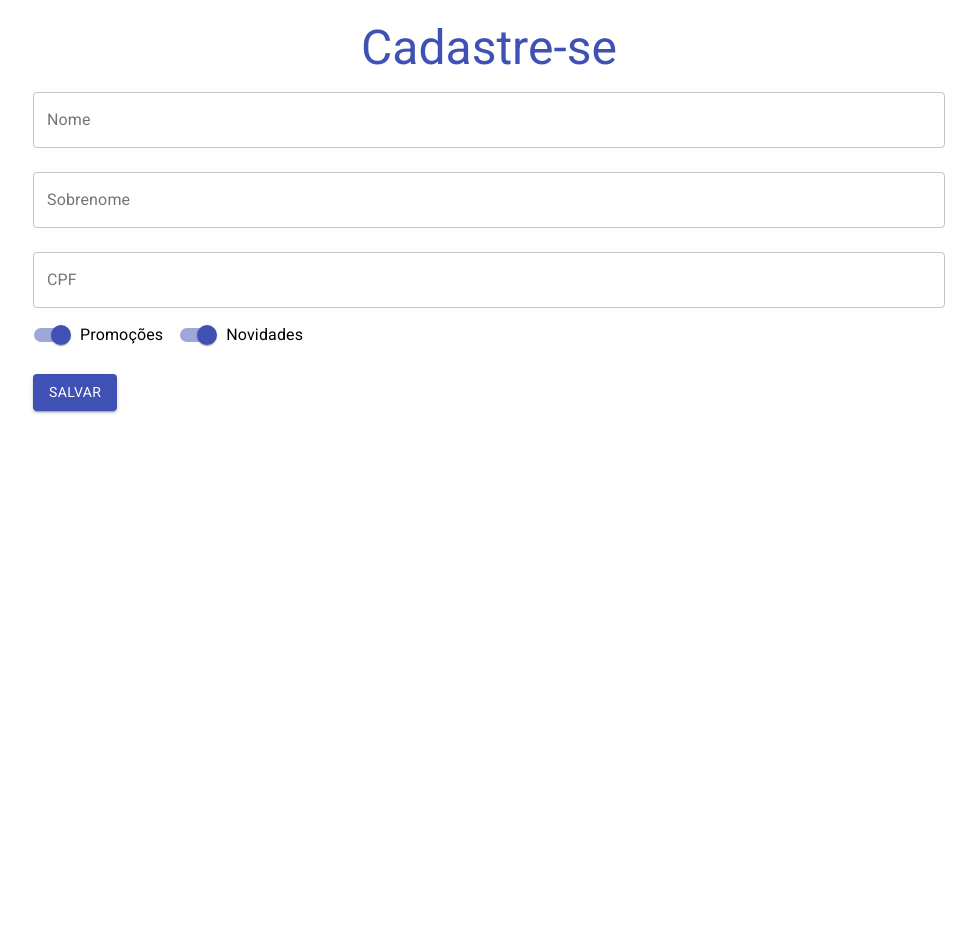
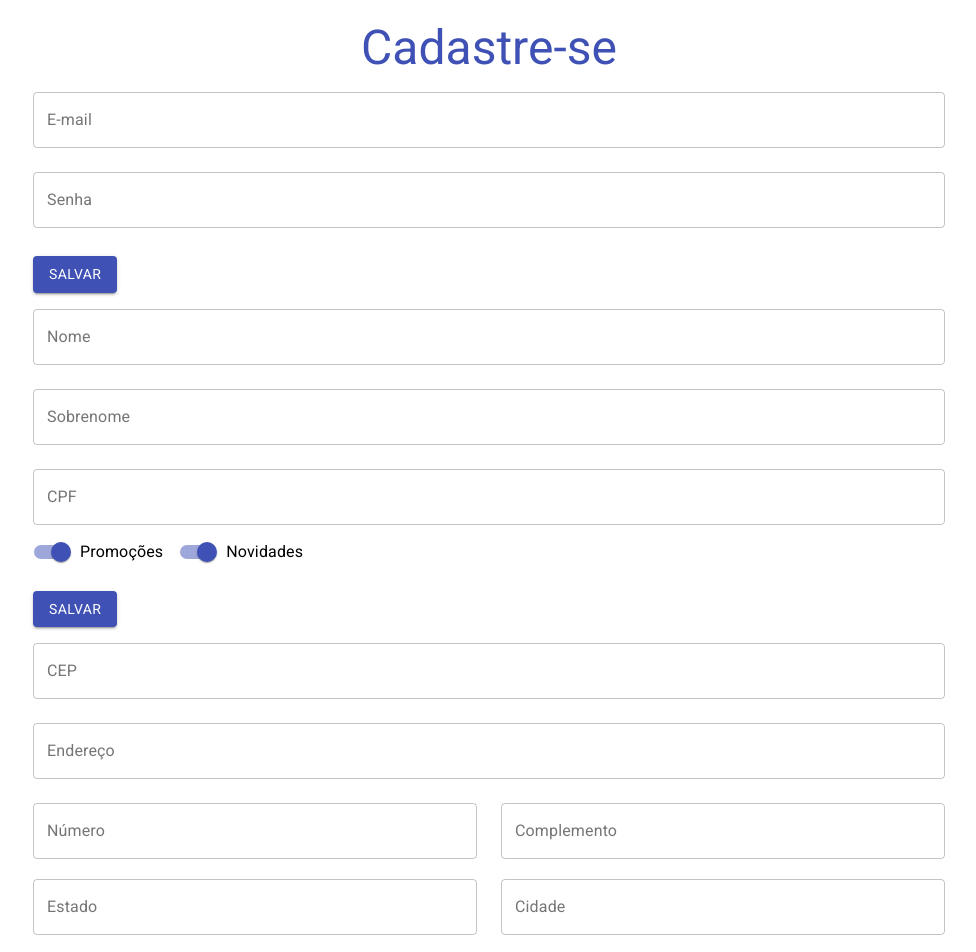
Before and after one commit to pessolatohenrique/curso-react-hooks-contexts, a React (Create React App) app: page / in a window 1280 px wide. Shown: the top 952 px of the page, without its empty margins (151-1127 px from the left). Before the commit the page ends 800 px from the top, so only its background shows below. Built offline with nearby package versions, Linux system fonts and the light colour scheme.

Commit message:
Construcao de multiplos formularios

```diff
--- a/src/App.js
+++ b/src/App.js
@@ -1,5 +1,5 @@
 import { Container, Typography } from "@material-ui/core";
-import FormRegister from "./components/FormRegister";
+import RegisterContainer from "./components/register/RegisterContainer";
 import "@fontsource/roboto";
 import { makeStyles } from "@material-ui/core/styles";
 
@@ -48,7 +48,7 @@ function App() {
       <Typography component="h1" variant="h3" align="center" color="primary">
         Cadastre-se
       </Typography>
-      <FormRegister
+      <RegisterContainer
         onRegister={register}
         onValidateCpf={validateCpf}
         onValidateRequired={validateFieldRequired}
--- /dev/null
+++ b/src/components/register/FormAddress.js
@@ -0,0 +1,93 @@
+import React, { useState } from "react";
+import { TextField, Button, Grid } from "@material-ui/core";
+
+function FormAdress() {
+  const [cep, setCep] = useState("");
+  const [address, setAddress] = useState("");
+  const [number, setNumber] = useState("");
+  const [complement, setComplement] = useState("");
+  const [state, setState] = useState("");
+  const [city, setCity] = useState("");
+
+  return (
+    <form>
+      <TextField
+        id="cep"
+        label="CEP"
+        variant="outlined"
+        fullWidth
+        margin="normal"
+        value={cep}
+        onChange={(event) => setCep(event.target.value)}
+      />
+
+      <TextField
+        id="address"
+        label="Endereço"
+        variant="outlined"
+        fullWidth
+        margin="normal"
+        value={address}
+        onChange={(event) => setAddress(event.target.value)}
+      />
+
+      <Grid container spacing={3}>
+        <Grid item xs={6}>
+          <TextField
+            id="number"
+            label="Número"
+            variant="outlined"
+            fullWidth
+            margin="normal"
+            value={number}
+            onChange={(event) => setNumber(event.target.value)}
+          />
+        </Grid>
+
+        <Grid item xs={6}>
+          <TextField
+            id="complement"
+            label="Complemento"
+            variant="outlined"
+            fullWidth
+            margin="normal"
+            value={complement}
+            onChange={(event) => setComplement(event.target.value)}
+          />
+        </Grid>
+      </Grid>
+
+      <Grid container spacing={3}>
+        <Grid item xs={6}>
+          <TextField
+            id="state"
+            label="Estado"
+            variant="outlined"
+            fullWidth
+            // margin="normal"
+            value={state}
+            onChange={(event) => setState(event.target.value)}
+          />
+        </Grid>
+
+        <Grid item xs={6}>
+          <TextField
+            id="city"
+            label="Cidade"
+            variant="outlined"
+            fullWidth
+            // margin="normal"
+            value={city}
+            onChange={(event) => setCity(event.target.value)}
+          />
+        </Grid>
+      </Grid>
+      <br />
+      <Button type="submit" variant="contained" color="primary">
+        Salvar
+      </Button>
+    </form>
+  );
+}
+
+export default FormAdress;
--- /dev/null
+++ b/src/components/register/FormLogin.js
@@ -0,0 +1,39 @@
+import React, { useState } from "react";
+import { TextField, Button } from "@material-ui/core";
+
+function FormLogin() {
+  const [email, setEmail] = useState("");
+  const [password, setPassword] = useState("");
+  return (
+    <form>
+      <TextField
+        id="email"
+        type="email"
+        label="E-mail"
+        variant="outlined"
+        fullWidth
+        margin="normal"
+        value={email}
+        onChange={(event) => setEmail(event.target.value)}
+      />
+
+      <TextField
+        id="password"
+        type="password"
+        label="Senha"
+        variant="outlined"
+        fullWidth
+        margin="normal"
+        value={password}
+        onChange={(event) => setPassword(event.target.value)}
+      />
+      <br />
+      <br />
+      <Button type="submit" variant="contained" color="primary">
+        Salvar
+      </Button>
+    </form>
+  );
+}
+
+export default FormLogin;
--- /dev/null
+++ b/src/components/register/RegisterContainer.js
@@ -0,0 +1,20 @@
+import React, { useState } from "react";
+import FormRegister from "./FormRegister";
+import FormLogin from "./FormLogin";
+import FormAddress from "./FormAddress";
+
+function RegisterContainer({ onRegister, onValidateCpf, onValidateRequired }) {
+  return (
+    <>
+      <FormLogin />
+      <FormRegister
+        onRegister={onRegister}
+        onValidateCpf={onValidateCpf}
+        onValidateRequired={onValidateRequired}
+      />
+      <FormAddress />
+    </>
+  );
+}
+
+export default RegisterContainer;
```
Also changed, not shown: src/components/register/FormRegister.js (renamed from src/components/FormRegister.js).
